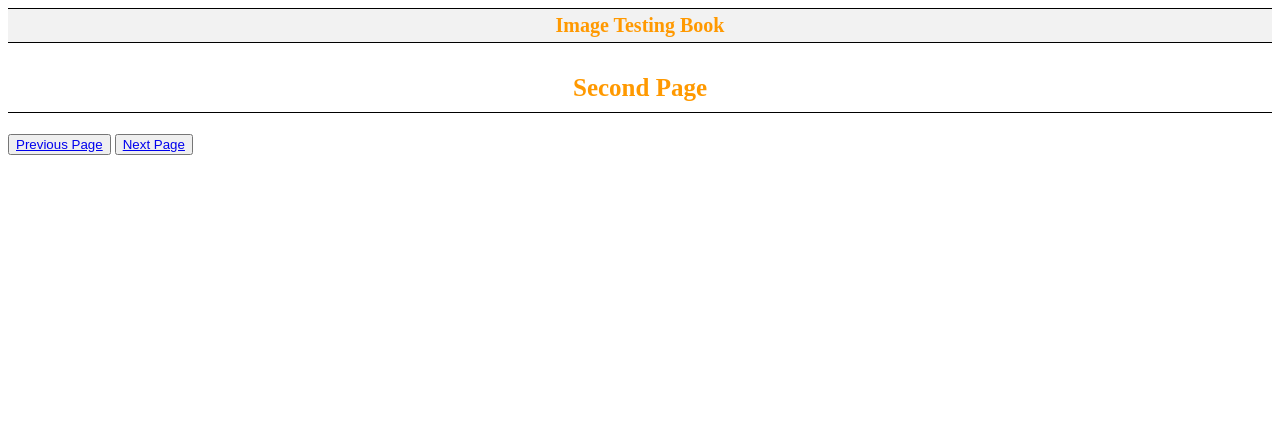
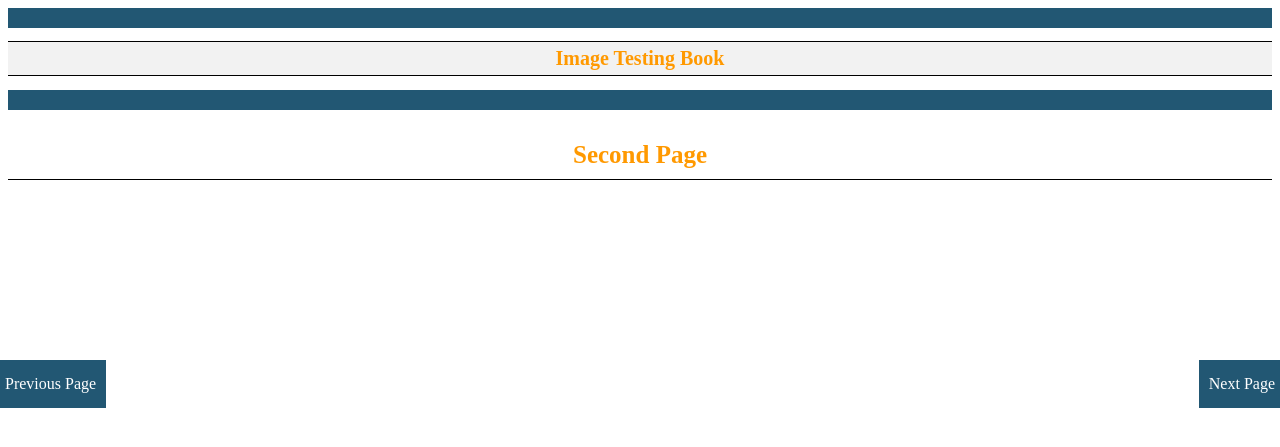
Before and after one commit to PeterRiser/ThothText, a Django app: page /book/3/2/ in a window 1280 px wide. Shown: the top 447 px of the page. Run offline with Django 3.2, Linux system fonts and the light colour scheme; data comes from the database, SQL or seed files in the repository.

Commit message:
I've added new navigation buttons. Now I'm working on incorperating page breaks/headers. I have place holders (hr) tag to show eventual location but still learning how to do it

```diff
--- a/home/static/myCSS.css
+++ b/home/static/myCSS.css
@@ -17,7 +17,7 @@ h1 {
  font-size: 45;
  text-align: center;
  font: bold 200%;
- padding: 10px;
+ padding: 0px;
  border-bottom: thin solid black;
 
  background-color: #f2f2f2;
--- a/home/static/page.css
+++ b/home/static/page.css
@@ -1,7 +1,18 @@
 /**page.css**/
 /*General Body*/
 
+#banner {
+  position: absolute;
+  top: 0px;
+  left: 0px;
+  width: 100%;
 
+  padding-bottom: -5;
+  margin: 0 auto;
+  background: #225773;
+  color: #225773;
+
+}
 h1 {
  color: #ff9900;
  font-size: 20;
@@ -40,3 +51,45 @@ font-family: Sans-serif;
  color: #ff9900;
  padding: 5px;
 }
+
+
+
+/** Working on buttons forward and back **/
+
+.arrowLeft a {
+text-decoration: none;
+position: fixed;
+left: -5px;
+top: 45%;
+padding: 15px 10px;
+transition: .2s ease-in;
+}
+
+.arrowLeft a:hover {
+left: 0;
+transition: .2s ease-in;
+color: #fff;
+}
+
+.arrowRight a {
+text-decoration: none;
+position: fixed;
+right: -5px;
+top: 45%;
+padding: 15px 10px;
+
+transition: .2s ease-in;
+}
+
+.arrowRight a:hover {
+right: 0;
+transition: .2s ease-in;
+color: #fff;
+}
+
+.arrowNav a {
+text-decoration: none;
+background: #225773;
+color: #fff;
+font-size: 16px;
+}
--- a/home/templates/genpage.html
+++ b/home/templates/genpage.html
@@ -6,19 +6,41 @@
         <title>TothText</title>
         <link rel = "stylesheet" href= "{% static 'page.css' %}" >
     </head>
+
+
+
     <header>
+
+
+
+<hr size="20" color=#225773>
         <h1>{{book.title}}</h1>
+        <hr size="20" color=#225773>
         <h2>{{page_title}}</h2>
+
     </header>
     <body>
-
+        <!--
         <div>
             {% if prev_page != -1 %}
-                <button><a href="{% url 'book' bid=book.id pid=prev_page %}">Previous Page</a></button>
+                <button1><a href="{% url 'book' bid=book.id pid=prev_page %}">Previous Page</a></button>
             {% endif %}
             {% if next_page != -1 %}
-                <button><a href="{% url 'book' bid=book.id pid=next_page %}">Next Page</a></button>
+                <button1><a href="{% url 'book' bid=book.id pid=next_page %}">Next Page</a></button>
             {% endif %}
+        </div>
+        -->
+        <div class ="arrowNav">
+            <div class ="arrowLeft">
+            {% if prev_page != -1 %}
+                <button1><a href="{% url 'book' bid=book.id pid=prev_page %}">Previous Page</a></button>
+            {% endif %}
+            </div>
+            <div class ="arrowRight">
+            {% if next_page != -1 %}
+                <button1><a href="{% url 'book' bid=book.id pid=next_page %}">Next Page</a></button>
+            {% endif %}
+        </div>
         </div>
 
         <div>
--- a/home/templates/index.html
+++ b/home/templates/index.html
@@ -8,12 +8,14 @@
         <link rel = "stylesheet" href= "{% static 'myCSS.css' %}" >
     </head>
     <header>
+         <hr size="20" color=#225773>
             <div id="Intro">
                 <h1>Thoth Text</h1>
                 <h2>The Textbook for the People by the People<br> Open source and crowd funded for all look at all of this amazing typeing happening here Lorem ipsum dolor sit amet, est vocibus ceteros accusata at. Ut has populo delicata. Sea summo zril ei, vis te dolore noluisse, labore eripuit mnesarchum usu no. Ut vix sumo vitae integre. Everti utamur expetenda vim in.Id eam epicurei consequat efficiantur, ius quidam eloquentiam ei, et vel eius omittantur. Pro vivendum euripidis gloriatur te. Te usu quot augue reformidans, case quando urbanitas mel ne, omnis constituto vim ea. Mei te erat facer feugait. Ne erat dissentiet sea, quo at noluisse appetere torquatos. Te tota eirmod maluisset vis. Legere convenire mei ut, pro hinc alienum ocurreret ex. Pri at oblique ponderum theophraso, alii vidisse consulatu cu mea, constituto honestatis eu pro. Nihil saepe percipitur his ut, vis ex inani deleniti aliquando. Offendit tacimates in eum, per an sumo aliquam. Primis legendos atomorum nec et, adhuc sensibus gubergren qui an. Pri errem altera ex, eu accumsan forensibus disputationi mel. </h2>
             </div>
     </header>
     <body>
+        <hr size="20" color=#225773>
         <h1>Our Library</h1>
 
         {% for book in books %}
```
